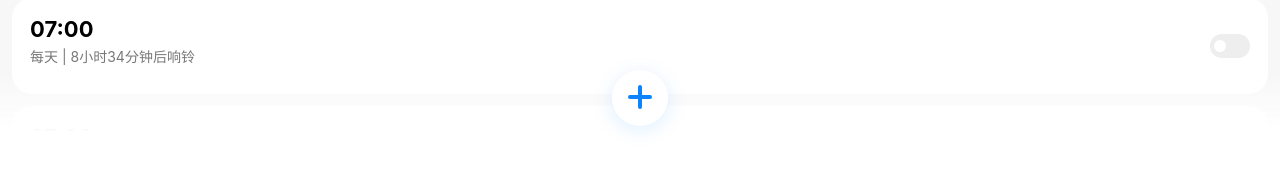
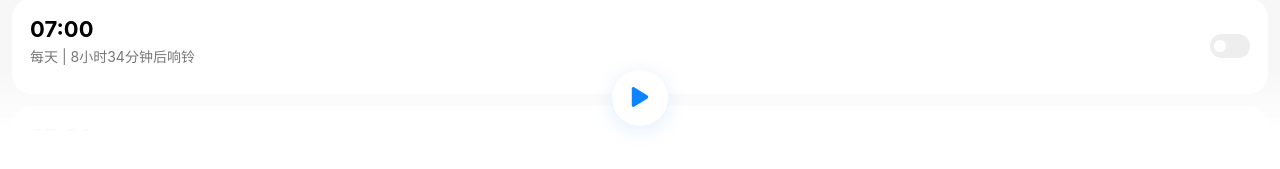
Before and after one commit to AlanLee97/react-miui-clock, a React (Create React App) app: page /add-alarm in a window 1280 px wide. Shown: the part 628-797 px from the top of the page. Built offline with nearby package versions, Linux system fonts and the light colour scheme.

Commit message:
fix: 改用appTabIndex

```diff
--- a/src/components/add-btn/AddBtn.jsx
+++ b/src/components/add-btn/AddBtn.jsx
@@ -1,6 +1,8 @@
 import './style.scss';
 import { useEffect, useState } from 'react';
 import { useNavigate } from 'react-router-dom';
+import { useDispatch, useSelector } from 'react-redux';
+import { setTabIndex } from '../../store/appReducer';
 import eventbus from '../../utils/eventbus';
 
 const STATUS_STARTED = 'started';
@@ -134,12 +136,12 @@ function IconFlag(props = {}) {
 }
 
 export default function AddBtn(props = {}) {
-  console.log('props', props);
-  const [currentTabIndex, setCurrentTabIndex] = useState(0);
+  const appTabIndex = useSelector((state) => state.app.tabIndex);
+  const dispatch = useDispatch();
+
   const [status, setStatus] = useState(STATUS_UNSTARTED);
   useEffect(() => {
-    setCurrentTabIndex(props.type);
-
+    dispatch(setTabIndex(props.type));
     return function destroy() {
       // eventbus.off("tab:change");
     };
@@ -148,18 +150,18 @@ export default function AddBtn(props = {}) {
   const navigate = useNavigate();
 
   const onClick = (status) => {
-    if (currentTabIndex === 0) {
-      console.log('currentTabIndex', currentTabIndex);
+    if (appTabIndex === 0) {
+      console.log('appTabIndex', appTabIndex);
       navigate('/add-alarm');
       return;
     }
-    if (currentTabIndex === 1) {
-      console.log('currentTabIndex', currentTabIndex);
+    if (appTabIndex === 1) {
+      console.log('appTabIndex', appTabIndex);
       navigate('/select-city');
       return;
     }
     // 计时Tab
-    if (currentTabIndex === 3) {
+    if (appTabIndex === 3) {
       if (status === STATUS_UNSTARTED) {
         eventbus.emit('timer:unstarted');
         eventbus.emit('timer:opt:reset');
@@ -177,8 +179,8 @@ export default function AddBtn(props = {}) {
   };
 
   const onClickStart = () => {
-    console.log('onClickStart currentTabIndex', currentTabIndex);
-    if (currentTabIndex === 3) {
+    console.log('onClickStart appTabIndex', appTabIndex);
+    if (appTabIndex === 3) {
       // 计时Tab
 
       if (status === STATUS_UNSTARTED || status === STATUS_PAUSED) {
@@ -219,16 +221,16 @@ export default function AddBtn(props = {}) {
       </div> */}
 
       { // 闹钟页面
-        currentTabIndex === 0 && <IconAdd onClick={onClick} />
+        appTabIndex === 0 && <IconAdd onClick={onClick} />
       }
 
       { // 时钟页面
-        currentTabIndex === 1 && <IconAdd onClick={onClick} />
+        appTabIndex === 1 && <IconAdd onClick={onClick} />
       }
 
       {
         // 秒表页面
-        currentTabIndex === 2 && (
+        appTabIndex === 2 && (
           <div className="icon-row-wrapper">
             {
               // 矩形icon - 清除
@@ -251,7 +253,7 @@ export default function AddBtn(props = {}) {
 
       {
         // 计时页面
-        currentTabIndex === 3 && (
+        appTabIndex === 3 && (
           <>
             {
               status === STATUS_STARTED && (
--- a/src/components/layout/Layout.jsx
+++ b/src/components/layout/Layout.jsx
@@ -1,30 +1,33 @@
 import './style.scss';
 import { useState, useEffect } from 'react';
+import { useLocation } from 'react-router-dom';
+import { useDispatch, useSelector } from 'react-redux';
 import {
-  useLocation, useMatches, useNavigation, useRoutes,
-} from 'react-router-dom';
-import Menubar from '../menubar/Menubar';
-import Tab from '../tab/Tab';
-import AddBtn from '../add-btn/AddBtn';
+  Menubar,
+  Tab,
+  AddBtn
+} from '../index';
 import AlarmPage from '../../pages/AlarmPage';
 import ClockPage from '../../pages/ClockPage';
 import StopWatchPage from '../../pages/StopWatchPage';
 import TimerPage from '../../pages/TimerPage';
-import eventbus from '../../utils/eventbus';
+import { setTabIndex } from '../../store/appReducer';
 
 export default function Layout(props = {}) {
   const [curTab, setCurTab] = useState(0);
+  const appTabIndex = useSelector((state) => state.app.tabIndex);
+  const dispatch = useDispatch();
 
   const onTabChange = (tab) => {
     console.log('onTabChange', tab);
     setCurTab(tab);
+    dispatch(setTabIndex(tab));
   };
 
   useEffect(() => {
     console.log('curTab', curTab);
   }, [curTab]);
 
-  // const navigation = useNavigation();
   const location = useLocation();
   console.log('location', location);
 
--- /dev/null
+++ b/src/store/appReducer.js
@@ -0,0 +1,22 @@
+import { createSlice } from '@reduxjs/toolkit';
+
+const {
+  reducer,
+  actions,
+} = createSlice({
+  name: 'app',
+  initialState: {
+    tabIndex: 0
+  },
+  reducers: {
+    setTabIndex(state, action) {
+      state.tabIndex = action.payload || 0;
+    }
+  }
+});
+
+export const {
+  setTabIndex
+} = actions;
+
+export default reducer;
--- a/src/store/index.js
+++ b/src/store/index.js
@@ -1,10 +1,12 @@
 import { configureStore } from '@reduxjs/toolkit';
+import appReducer from './appReducer';
 import tabbarReducer from './tabbarReducer';
 import counterReducer from './countReducer';
 
 export default configureStore({
   reducer: {
     tabbar: tabbarReducer,
+    app: appReducer,
     counter: counterReducer,
   },
 });
```
